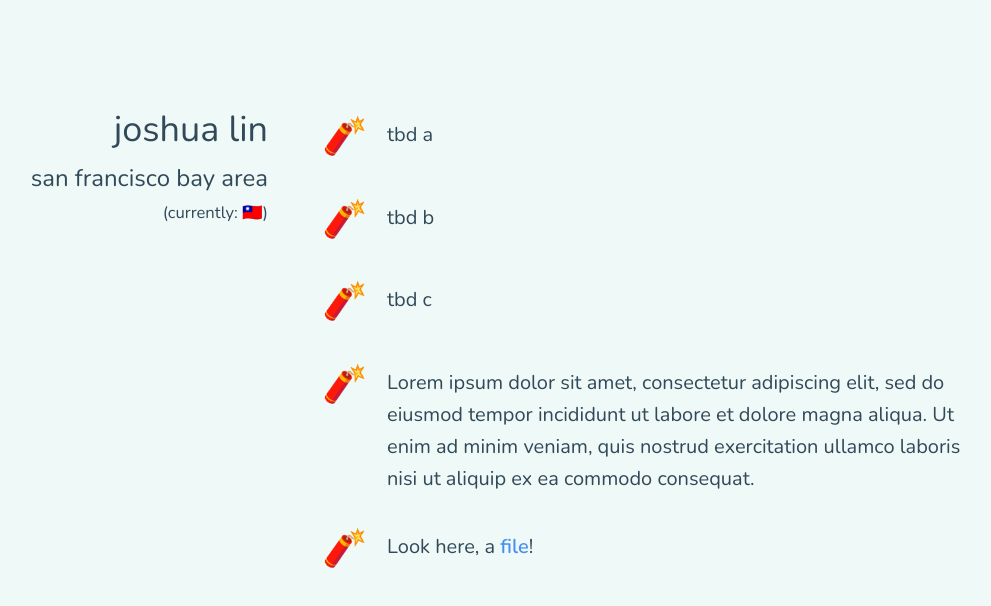
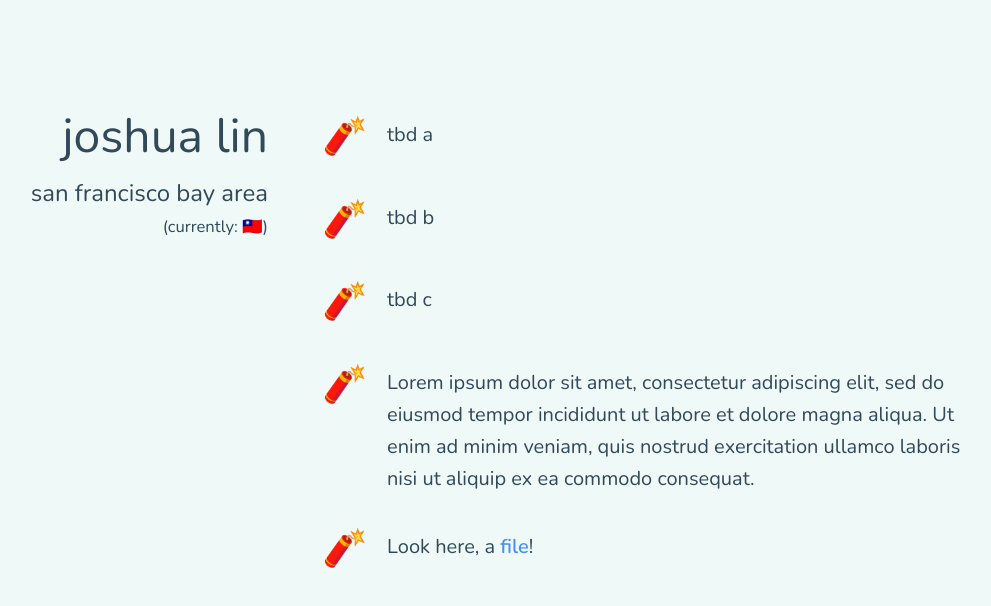
Before and after one commit to FLinesse/flinesse.github.io, a Gatsby site: page / in a window 1280 px wide. Shown: the whole page, without its empty margins (178-1169 px from the left). Built offline with nearby package versions, Linux system fonts and the light colour scheme; Gatsby itself is replaced by a stand-in of ours.

Commit message:
Add no-javascript and make changes to h1 size

```diff
--- a/gatsby-config.js
+++ b/gatsby-config.js
@@ -30,5 +30,6 @@ module.exports = {
     // this (optional) plugin enables Progressive Web App + Offline functionality
     // To learn more, visit: https://gatsby.dev/offline
     `gatsby-plugin-offline`,
+    `gatsby-plugin-no-javascript`,
   ],
 }
--- a/package.json
+++ b/package.json
@@ -8,6 +8,7 @@
     "gatsby": "^2.26.1",
     "gatsby-image": "^2.5.0",
     "gatsby-plugin-manifest": "^2.6.1",
+    "gatsby-plugin-no-javascript": "^2.0.5",
     "gatsby-plugin-offline": "^3.4.0",
     "gatsby-plugin-react-helmet": "^3.4.0",
     "gatsby-plugin-sharp": "^2.8.0",
--- a/src/pages/index.css
+++ b/src/pages/index.css
@@ -25,7 +25,7 @@ h1, h2, h3, h4, h5, h6 {
 }
 
 h1 {
-  font-size: 36px;
+  font-size: 48px;
   margin-bottom: 8px;
   line-height: 1.2
 }
```
Also changed, not shown: 1 other file.
